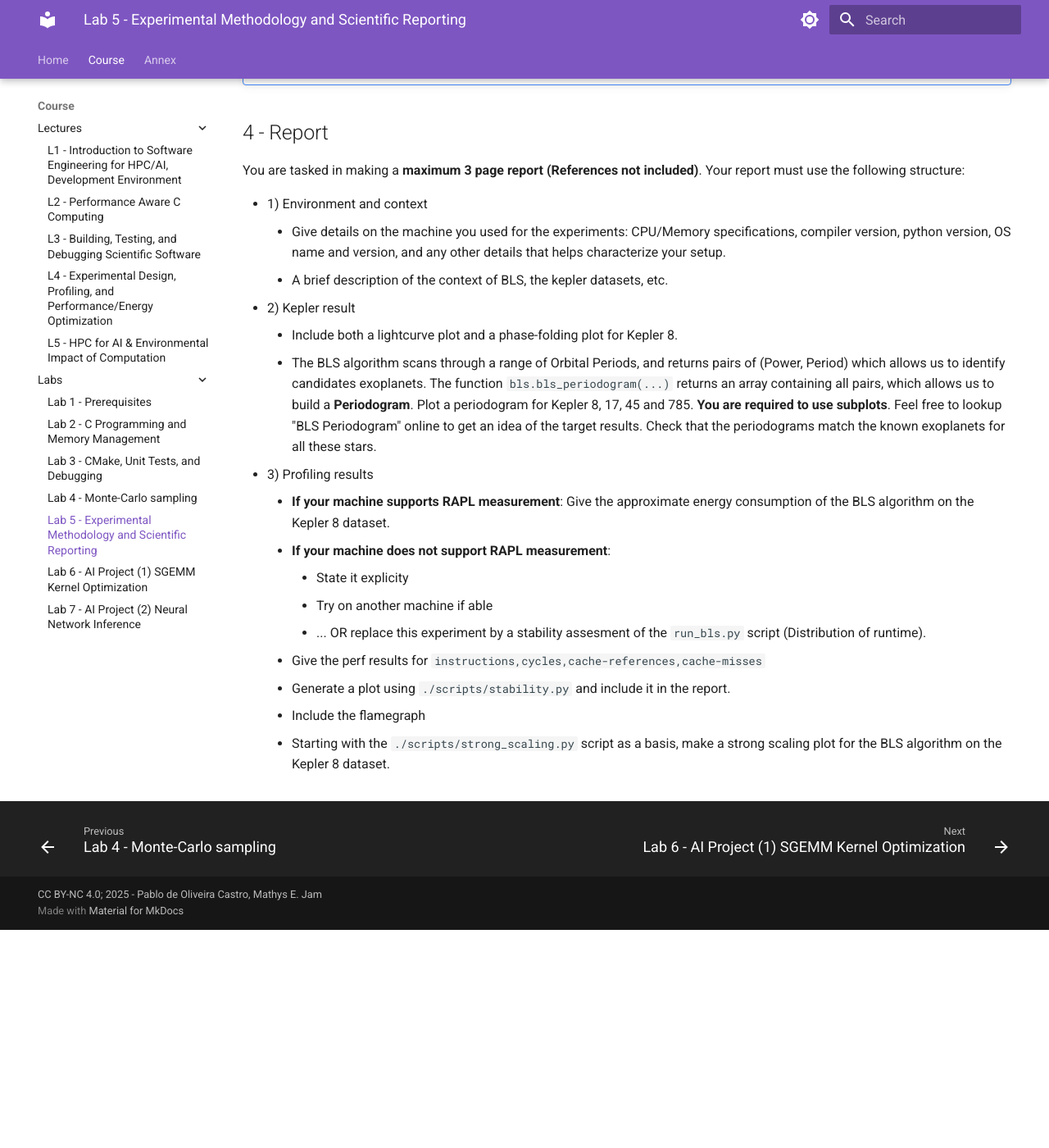
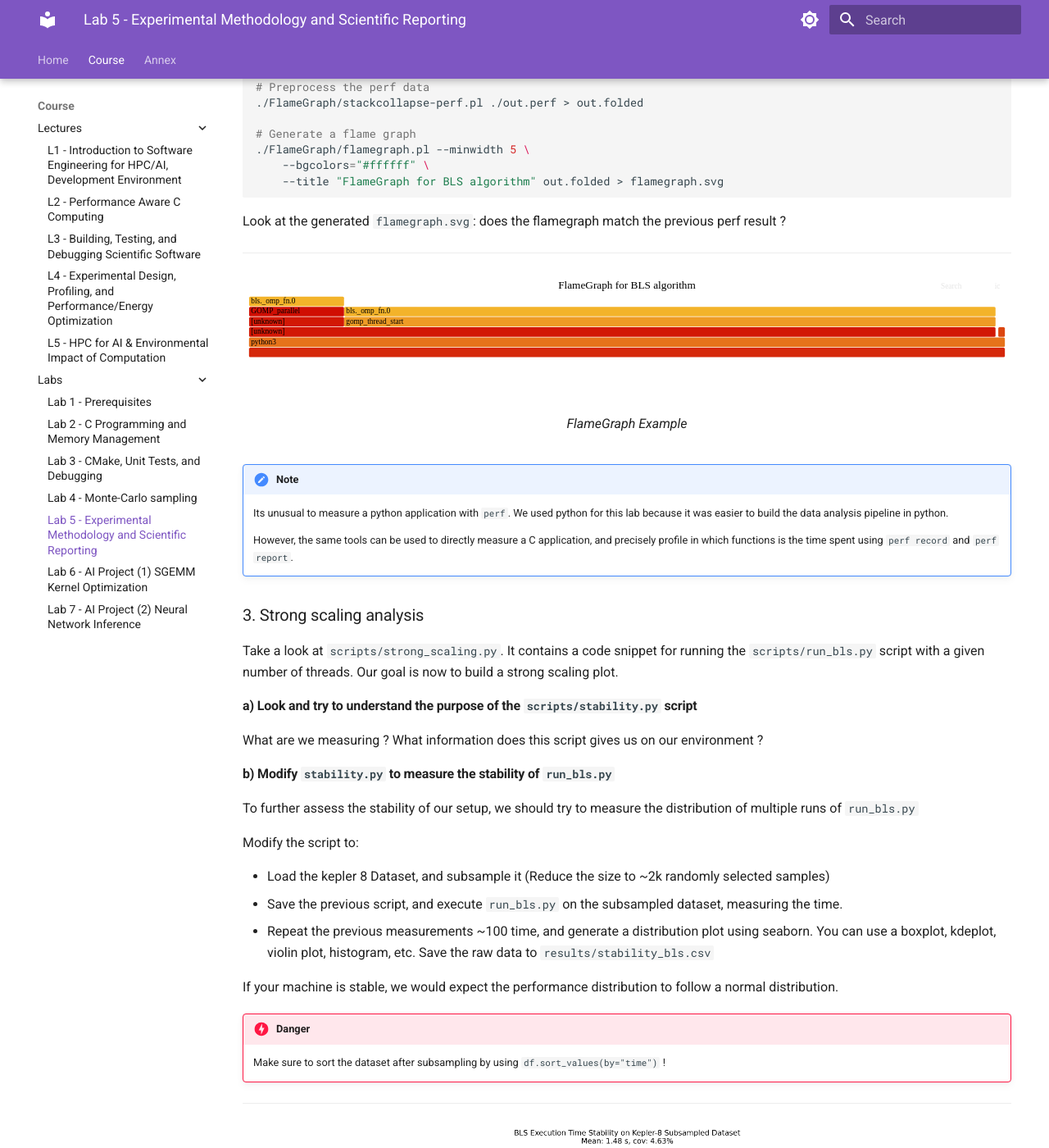
Before and after one commit to M1-CHPS/glhpc, an MkDocs documentation site: the page built from docs/lab5.md, in a window 1280 px wide and 1400 px high, scrolled down 7677 px. Shown: the whole window at 82% size. Built offline with MkDocs 1.6.1 and Material for MkDocs 9.7.7, drawn with Linux system fonts in a browser that asks for light colours; before the commit the page ends 8811 px from its top, so only the background shows below that; some of the changed text lies outside the part shown.

Commit message:
2nd iteration of lab5

````diff
--- a/docs/lab5.md
+++ b/docs/lab5.md
@@ -23,8 +23,8 @@ Kepler generates pretty simple datasets: a photon flux (the intensity of the rec
 | `data/`             | Pre-processed Kepler dataset for this lab                                   |
 | `libbls/`           | Box Least Square (BLS) Python library for transit detection. (CMake)        |
 | `scripts/`          | Python/bash scripts for plotting and data analysis                          |
-| `src/stability.py`  | Monitors the system usage for 5 minutes to assess measurements stability    |
-| `src/strong_scaling.py`      | Draft for a strong scaling analysis you will have to complete      |
+| `scripts/stability.py`  | Monitors the system usage for 5 minutes to assess measurements stability    |
+| `scripts/strong_scaling.py`      | Draft for a strong scaling analysis you will have to complete      |
 | `setup_env.sh`      | Helper script to setup the python environment and various env. variables    |
 | `build_library.sh`  | Helper script to run CMake for the BLS library                              |
 
@@ -43,9 +43,9 @@ source ./setup_env.sh
 
 #### b) Plot the evolution of luminosity
 
-Write a `script/plot_luminosity.py` script that:
+Write a `scripts/plot_luminosity.py` script that:
 
-- Can be called with `./script/plot_luminosity.py ./results kepler-*` where * is an id (i.e., kepler-8, kepler-17, etc.)
+- Can be called with `./scripts/plot_luminosity.py ./results kepler-*` where * is an id (i.e., kepler-8, kepler-17, etc.)
 - Fetches the corresponding dataset in `data/`
 - Plots the dataset using `matplotlib` (x: Time (days), y: Flux)
 - Save the plots as `results/luminosity_kepler-*.png`
@@ -66,7 +66,13 @@ Make sure that:
 - The figure format is correct (ratio between width and height)
 
 The final plot should look something like this:
-![Kepler 8 Light curve](image/lab5/luminosity_Kepler-8.png)
+
+
+<figure markdown="span">
+  <img src="/image/lab5/luminosity_Kepler-8.png" style="max-width: 100%; width: auto;">
+  <figcaption>Kepler 8 Light curve
+  </figcaption>
+</figure>
 
 #### e) Give a possible explanation for the periodic dips in luminosity
 
@@ -95,9 +101,9 @@ flux = np.concatenate([flux_sorted, flux_sorted])
 Implement a `scripts/phase_folding.py` script that plots the phase-folded light curve (x: phase, y: flux).
 
 It should be used like so:
-`./script/phase_folding.py ./results kepler-* <period>`.
+`./scripts/phase_folding.py ./results kepler-* <period>`.
 
-Optionnaly, you can also plot a binned mean on top of the phase-folded light curve:
+Optionally, you can also plot a binned mean on top of the phase-folded light curve:
 
 ```python title="Phase folding: Binning"
 from scipy import stats
@@ -115,7 +121,11 @@ Run the previous script by phase folding over the Kepler 8b Period.
 - Does the light "dip" overlaps or is your plot noisy ?
 - What can we say about the relationship between the light "dip" and Kepler 8b orbit ?
 
-![Phase folded Kepler 8 Light curbe](image/lab5/phase_folding_Kepler-8.png)
+<figure markdown="span">
+  <img src="/image/lab5/phase_folding_Kepler-8.png" style="max-width: 100%; width: auto;">
+  <figcaption>Phase folded Kepler 8 Light curve
+  </figcaption>
+</figure>
 
 <hr class="gradient" />
 
@@ -126,7 +136,7 @@ The Box Least Square (BLS) signal processing algorithm is used to detect the tra
 The provided library implements a Python <-> C interface so that you can call BLS from a python script. It also simplifies the loading and manipulation of the data, which can be done in python, while the C code focuses on the high performance analysis.
 
 #### a) Run the provided `build_library.sh` script
-#### b) Write a `script/bls_runner.py` script for kepler data
+#### b) Write a `scripts/bls_runner.py` script for kepler data
 
 The BLS library can be used like so:
 ```python
@@ -137,11 +147,11 @@ match = bls.bls(data["time"].values.astype(np.float64), data["flux"].values.asty
 ```
 BLS is very sensible to the hyperparameters, and as such you **must use the ones provided here**.
 
-Make sure that your script can be called with `script/run_bls.py kepler-*` and that it reports the match found.
+Make sure that your script can be called with `scripts/run_bls.py kepler-*` and that it reports the match found.
 Check that the BLS output is coherent for the Kepler 8b exoplanet characteristic.
 
 <figure markdown="span">
-  ![Processing Example](image/lab5/kepler_principle.png)
+  <img src="/image/lab5/kepler_principle.png" style="max-width: 70%; width: auto;">
   <figcaption markdown="span">Principle behind the Kepler exoplanet detection system
   <br>
   Hannah R. Wakeford, Laura C. Mayorga
@@ -215,10 +225,13 @@ Execute this command and answer the following questions.
 #### b) What's the mean instructions / cycle ?
 #### c) Is the application compute or memory intensive ?
 
-Memory intensive application have very low intructions / cycles, and high memory metrics.
-Compute intensive applications are vectorized (High intructions / cycles) and threads are fully used.
+Put simply:
 
-#### d) What is costlier: running the BLS algorithm, or loading the huge dataset ?
+- Memory intensive application have relatively low instructions / cycles, and high memory metrics.
+- Compute intensive applications are vectorized (High intructions / cycles) and threads are fully used.
+  Memory usage is relatively low because the arithmetic density is high.
+
+#### d) What is costlier: running the BLS algorithm, or loading the dataset ?
 
 Run the following:
 ```sh title="Perf Record"
@@ -238,11 +251,11 @@ Run the following
 ```sh title="Flamegraph"
 # Download the flame graph toolsuit
 git clone https://github.com/brendangregg/FlameGraph
- # Convert perf output to a flamegraph-readable format
+# Convert perf output to a flamegraph-readable format
 perf script > out.perf
 
 # Preprocess the perf data
-./FlameGraph/stackcollapse-perf.pl ../out.perf > out.folded
+./FlameGraph/stackcollapse-perf.pl ./out.perf > out.folded
 
 # Generate a flame graph
 ./FlameGraph/flamegraph.pl --minwidth 5 \
@@ -250,18 +263,69 @@ perf script > out.perf
     --title "FlameGraph for BLS algorithm" out.folded > flamegraph.svg
 ```
 
-Look at the generated flamegraph.svg: does the flamegraph match the previous perf result ?
+Look at the generated `flamegraph.svg`: does the flamegraph match the previous perf result ?
 
 ---
 
-![FlameGraph Example](image/lab5/flamegraph.svg)
-
+<figure markdown="span">
+  <img src="/image/lab5/flamegraph.svg" style="max-width: 100%; width: auto;">
+  <figcaption>FlameGraph Example
+  </figcaption>
+</figure>
 
 !!! Note
     Its unusual to measure a python application with `perf`. We used python for this lab because it was easier to build the data analysis pipeline in python.
 
-    However, the same tools an be used to directly measure a C application, and precisely profile in which functions is the time spent using `perf record` and `perf report`.
+    However, the same tools can be used to directly measure a C application, and precisely profile in which functions is the time spent using `perf record` and `perf report`.
 
+### 3. Strong scaling analysis
+
+Take a look at `scripts/strong_scaling.py`. It contains a code snippet for running the `scripts/run_bls.py` script with a given number of threads. Our goal is now to build a strong scaling plot.
+
+#### a) Look and try to understand the purpose of the `scripts/stability.py` script
+
+What are we measuring ? What information does this script gives us on our environment ?
+
+#### b) Modify `stability.py` to measure the stability of `run_bls.py`
+
+To further assess the stability of our setup, we should try to measure the distribution of multiple runs of `run_bls.py`
+
+Modify the script to:
+
+- Load the kepler 8 Dataset, and subsample it (Reduce the size to ~2k randomly selected samples)
+- Save the previous script, and execute `run_bls.py` on the subsampled dataset, measuring the time.
+- Repeat the previous measurements ~100 time, and generate a distribution plot using seaborn.
+    You can use a boxplot, kdeplot, violin plot, histogram, etc.
+    Save the raw data to `results/stability_bls.csv`
+
+If your machine is stable, we would expect the performance distribution to follow a normal distribution.
+
+!!! Danger
+    Make sure to sort the dataset after subsampling by using `df.sort_values(by="time")` !
+
+---
+
+<figure markdown="span">
+  <img src="/image/lab5/bls_stability.png" style="max-width:80%; width: auto;">
+  <figcaption>Examples of different distribution plots.
+  <br>
+  The stability results here were gathered on a laptop that was in-use, thus the measures are quite unstable.
+  </figcaption>
+</figure>
+
+---
+
+
+#### c) Modify `scripts/strong_scaling.py` to build a strong scaling plot
+
+Save the plot to `results/<date>/strong_scaling.png` where date is obtained via:
+```python title="Formatting a timestamp"
+import time
+date = time.strftime("%Y_%m_%d-%H_%M_%S") # e.g. 2025_08_28-12_08_40
+os.makedirs(f"results/{date}/", exist_ok=True)
+```
+
+<hr class="gradient" />
 
 ## 4 - Report
 
@@ -269,19 +333,36 @@ You are tasked in making a **maximum 3 page report (References not included)**.
 
 - 1) Environment and context
     - Give details on the machine you used for the experiments: CPU/Memory specifications, compiler version, python version, OS name and version, and any other details that helps characterize your setup.
+        - You can use `lscpu`, `free -h`, `python --version`, `gcc --version`, ...
     - A brief description of the context of BLS, the kepler datasets, etc.
 - 2) Kepler result
     - Include both a lightcurve plot and a phase-folding plot for Kepler 8.
-    - The BLS algorithm scans through a range of Orbital Periods, and returns pairs of (Power, Period) which allows us to identify candidates
-    exoplanets. The function `bls.bls_periodogram(...)` returns an array containing all pairs, which allows us to build a **Periodogram**.
-    Plot a periodogram for Kepler 8, 17, 45 and 785. **You are required to use subplots**. Feel free to lookup "BLS Periodogram" online to get an idea of the target results. Check that the periodograms match the known exoplanets for all these stars.
+    - The BLS algorithm scans through a range of Orbital Periods, and computes a *Power* score for each candidates. The higher the power, the better the candidate. The function `bls.bls_periodogram(...)` returns a 2D array containing all the scores, which allows us to build a **Periodogram**. Pairs are stored as (Power, Period).
+    Plot a periodogram for Kepler 8, 17, 45 and 785. **You are required to use subplots** so that all periodograms are on the same figure. Feel free to lookup "BLS Periodogram" online to get an idea of the target results. Check that the periodograms match the known exoplanets for all these stars.
 - 3) Profiling results
     - **If your machine supports RAPL measurement**: Give the approximate energy consumption of the BLS algorithm on the Kepler 8 dataset.
     - **If your machine does not support RAPL measurement**:
-        - State it explicity
+        - State it explicity in your report.
         - Try on another machine if able
-        - ... OR replace this experiment by a stability assesment of the `run_bls.py` script (Distribution of runtime).
+        - ... OR replace this experiment by a weak scaling plot if you can't get RAPL to work.
     - Give the perf results for `instructions,cycles,cache-references,cache-misses`
-    - Generate a plot using `./scripts/stability.py` and include it in the report.
+    - Generate stability plots using `./scripts/stability.py` and include them in the report.
     - Include the flamegraph
-    - Starting with the `./scripts/strong_scaling.py` script as a basis, make a strong scaling plot for the BLS algorithm on the Kepler 8 dataset.
+    - Include the strong scaling plot
+
+<hr class="gradient" />
+
+<div class="summary-section box-section" markdown>
+
+<h2 class="hidden-title"> 5 - Summary</h2>
+
+Upon completing this fifth lab, you should know how to:
+
+- [x] Build simple plots using python and matplotlib
+- [x] Improve a plot with titles, labels, formatting
+- [x] Manipulate simple data formats (csv, json)
+- [x] Use `perf` for measuring energy and performance hardware counters
+- [x] Use `perf` sampling profiler to understand an application hotspots
+- [x] Organise a report around data analysis
+
+</div>
--- a/docs/stylesheets/extra.css
+++ b/docs/stylesheets/extra.css
@@ -198,7 +198,6 @@ hr.gradient {
 
 /* Scale to fit the page with constraints */
 /* Bigger images will be max 15cm, sligthly bigger than the size of a beamer slide */
-
 .md-content__inner img {
     max-width: 15cm;
 }
````
Also changed, not shown: other parts of docs/lab5.md (+2 -2 lines), docs/image/lab5/bls_stability.png (added).
